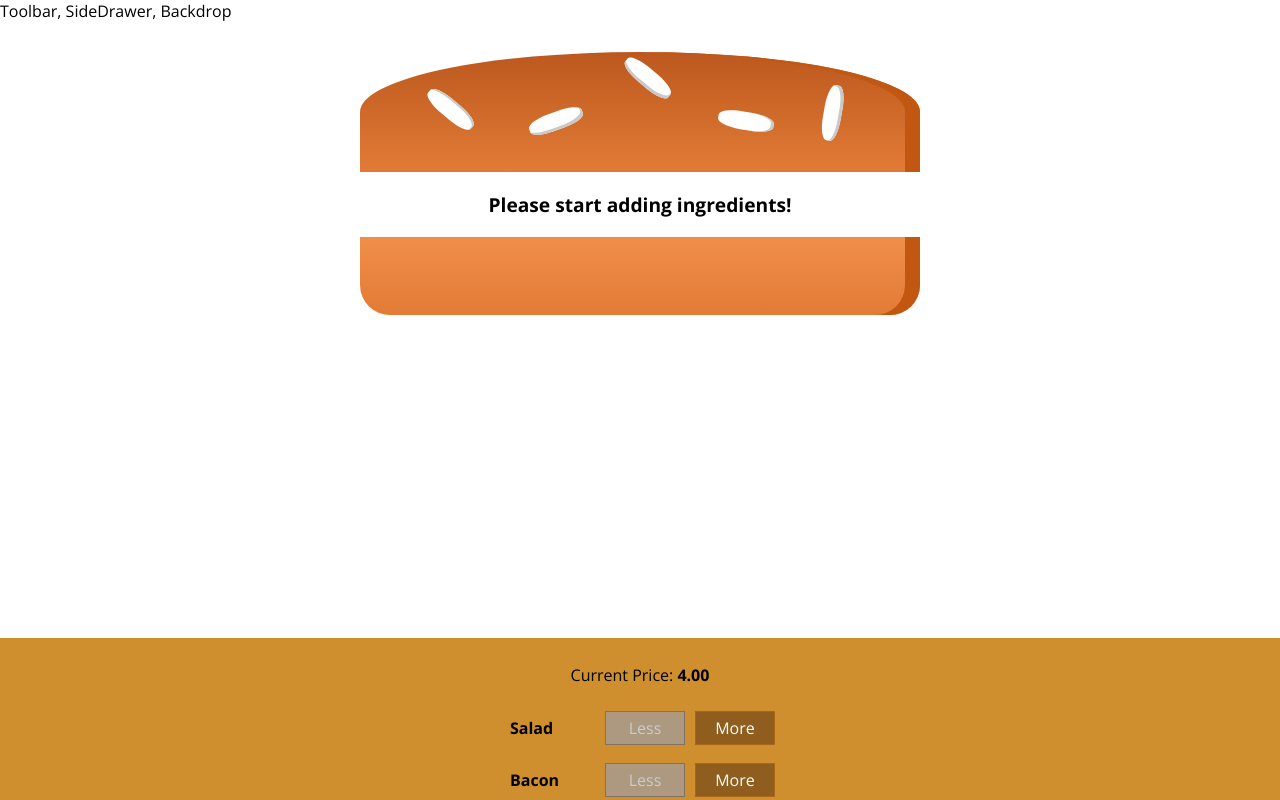
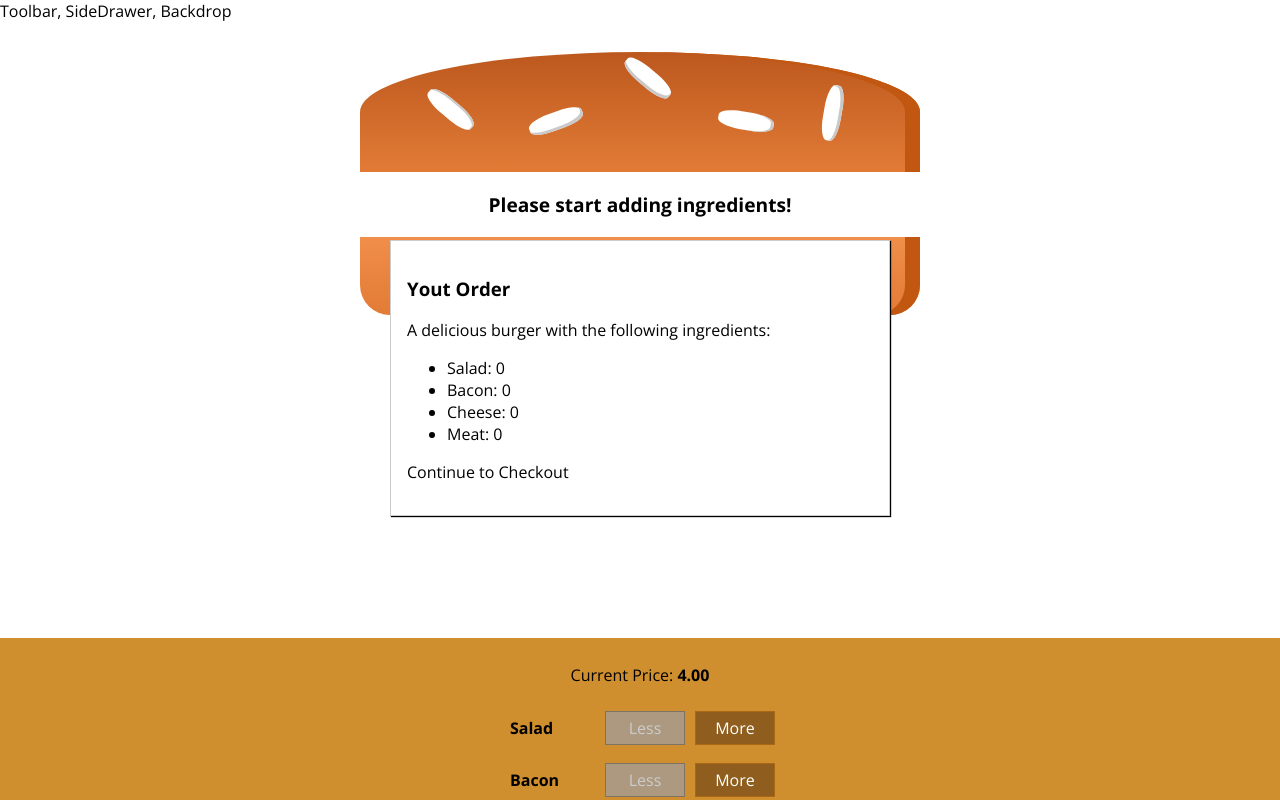
Before and after one commit to Vasstin/burger-builder-project, a React app: page / in a window 1280 px wide. Shown: the top 800 px of the page. Built offline with nearby package versions, Linux system fonts and the light colour scheme.

Commit message:
added modal/orederSummary

```diff
--- /dev/null
+++ b/src/components/Burger/OrderSummary/OrderSummary.js
@@ -0,0 +1,25 @@
+import React from "react";
+
+import Aux from '../../../hoc/Auxiliary';
+
+const orderSummary = props => {
+  const ingredientSummary = Object.keys(props.ingredients)
+    .map(igKey => {
+    return   (
+      <li key = {igKey}>
+        <span style = {{textTransform: "capitalize"}}>{igKey}</span>: {props.ingredients[igKey]}
+      </li>)
+    });
+  return (
+    <Aux>
+      <h3>Yout Order</h3>
+      <p>A delicious burger with the following ingredients:</p>
+      <ul>
+        {ingredientSummary}
+      </ul>
+      <p>Continue to Checkout</p>
+    </Aux>
+  )
+};
+
+export default orderSummary;
--- /dev/null
+++ b/src/components/UI/Modal/Modal.css
@@ -0,0 +1,20 @@
+.Modal {
+  position: fixed;
+  z-index: 500;
+  background-color: white;
+  width: 70%;
+  border: 1px solid #ccc;
+  box-shadow: 1px 1px 1px black;
+  padding: 16px;
+  left: 15%;
+  top: 30%;
+  box-sizing: border-box;
+  transition: all 0.3s ease-out;
+}
+
+@media (min-width: 600px) {
+  .Modal {
+      width: 500px;
+      left: calc(50% - 250px);
+  }
+}
--- /dev/null
+++ b/src/components/UI/Modal/Modal.js
@@ -0,0 +1,11 @@
+import React from "react";
+
+import classes from './Modal.css';
+
+const modal = (props) => (
+  <div className = {classes.Modal}>
+    {props.children}
+  </div>
+);
+
+export default modal;
--- a/src/containers/BurgerBuilder/BurgerBuilder.js
+++ b/src/containers/BurgerBuilder/BurgerBuilder.js
@@ -3,7 +3,8 @@
 import Aux from '../../hoc/Auxiliary';
 import Burger from '../../components/Burger/Burger';
 import BuildControls from '../../components/Burger/BuildControls/BuildControls';
-
+import Modal from '../../components/UI/Modal/Modal';
+import OrderSummary from '../../components/Burger/OrderSummary/OrderSummary'
 const INGREDIENT_PRICES = {
   salad: 0.5,
   cheese: 0.4,
@@ -78,6 +79,9 @@
 
     return (
        <Aux>
+         <Modal>
+           <OrderSummary ingredients = {this.state.ingredients} />
+         </Modal>
          <Burger ingredients = {this.state.ingredients} />
          <BuildControls
            ingredientAdded = {this.addIngredientHandler}
```
Also changed, not shown: src/components/UI/Backdrop/Backdrop.js (added).
